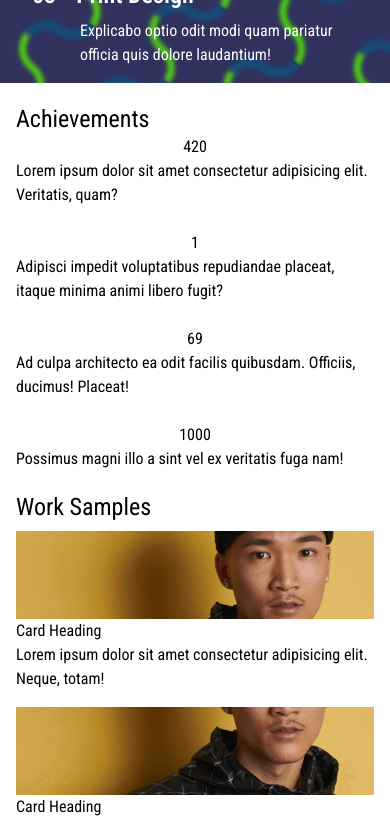
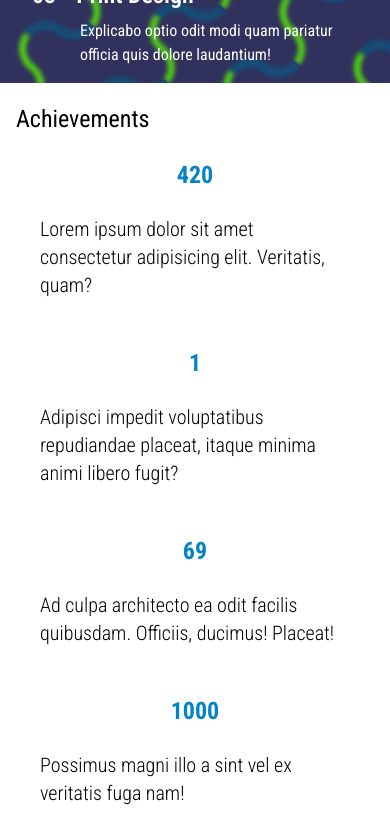
Before and after one commit to SmailBestybay/jhbs, a React (Vite) app: page / in a window 390 px wide. Shown: the part 960-1782 px from the top of the page. Built offline with nearby package versions, Linux system fonts and the light colour scheme.

Commit message:
add achievments number colors and breakpoints

```diff
--- a/src/components/Achievements.jsx
+++ b/src/components/Achievements.jsx
@@ -2,31 +2,41 @@ export default function Achievements() {
   return (
     <section>
       <h2 className="text-2xl">Achievements</h2>
-      <div className="grid gap-6 sm:grid-cols-4">
+      <div className="grid gap-6 px-6 sm:grid-cols-4">
         <div>
-          <h3 className="text-center">420</h3>
-          <p>
+          <h3 className="my-6 text-center text-2xl font-bold text-sky-600">
+            420
+          </h3>
+          <p className="text-xl font-light">
             Lorem ipsum dolor sit amet consectetur adipisicing elit. Veritatis,
             quam?
           </p>
         </div>
         <div>
-          <h3 className="text-center">1</h3>
-          <p>
+          <h3 className="my-6 text-center text-2xl font-bold text-sky-600">
+            1
+          </h3>
+          <p className="text-xl font-light">
             Adipisci impedit voluptatibus repudiandae placeat, itaque minima
             animi libero fugit?
           </p>
         </div>
         <div>
-          <h3 className="text-center">69</h3>
-          <p>
+          <h3 className="my-6 text-center text-2xl font-bold text-sky-600">
+            69
+          </h3>
+          <p className="text-xl font-light">
             Ad culpa architecto ea odit facilis quibusdam. Officiis, ducimus!
             Placeat!
           </p>
         </div>
         <div>
-          <h3 className="text-center">1000</h3>
-          <p>Possimus magni illo a sint vel ex veritatis fuga nam!</p>
+          <h3 className="my-6 text-center text-2xl font-bold text-sky-600">
+            1000
+          </h3>
+          <p className="text-xl font-light">
+            Possimus magni illo a sint vel ex veritatis fuga nam!
+          </p>
         </div>
       </div>
     </section>
```
